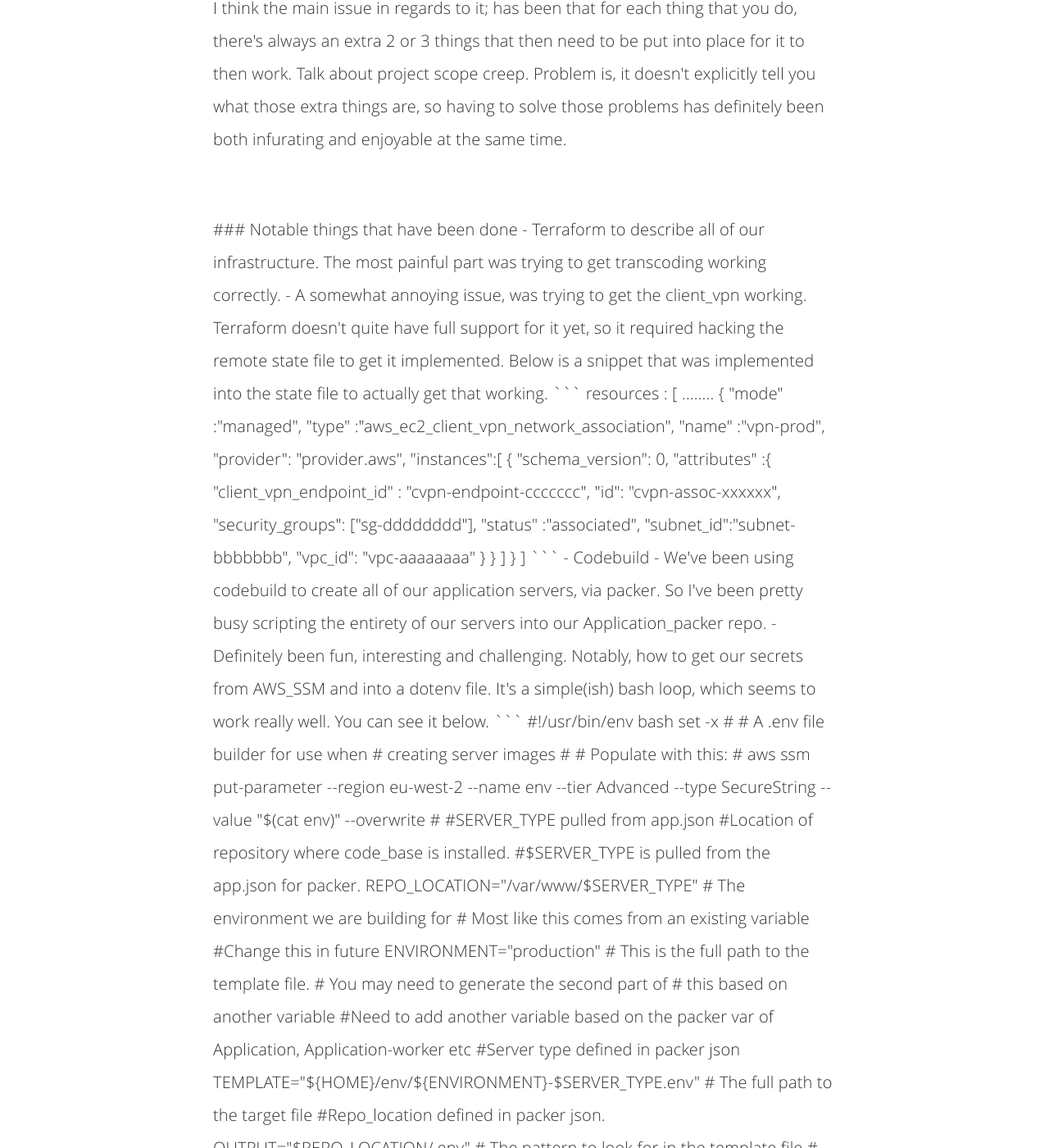
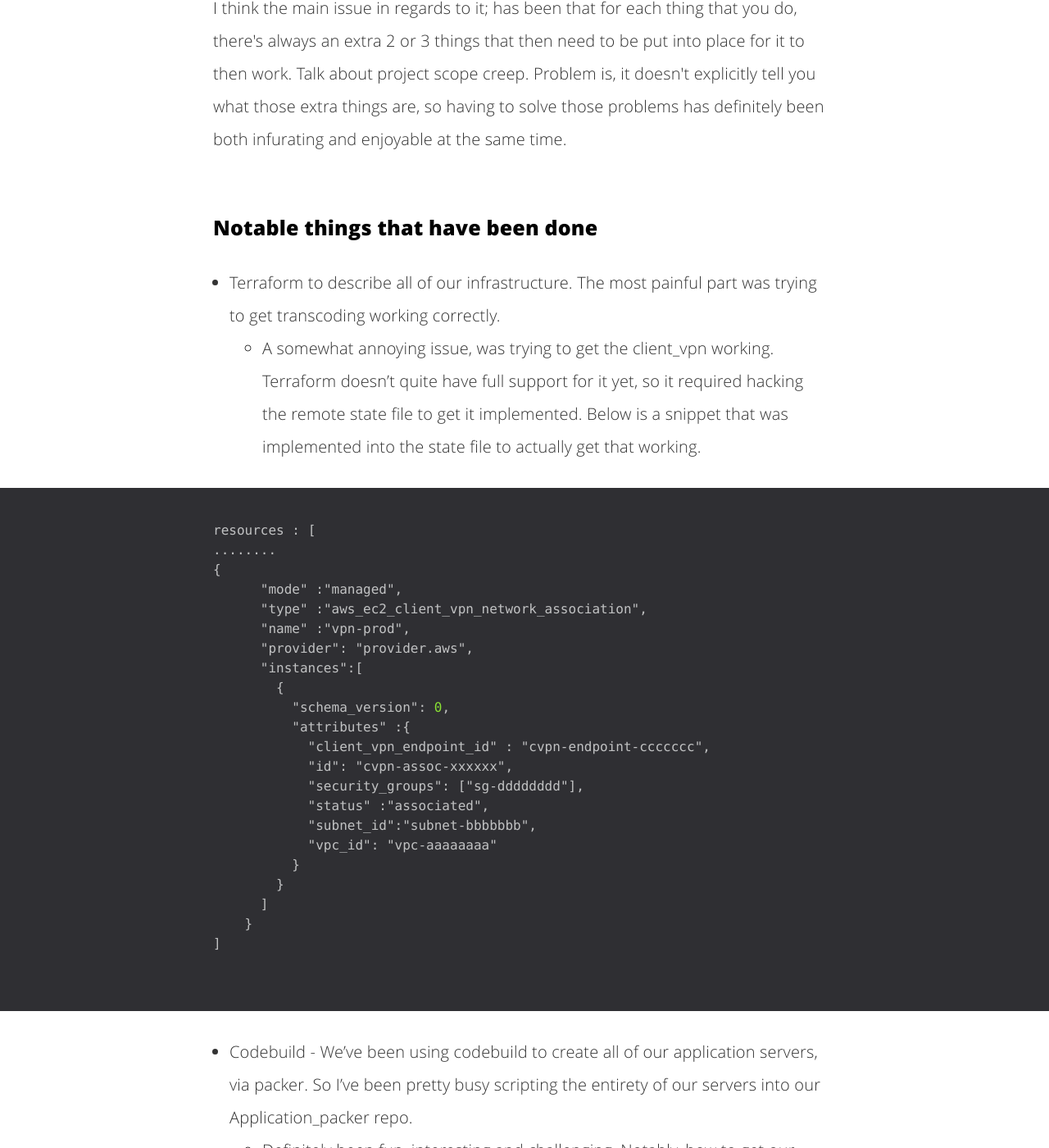
Before and after one commit to OliverBailey/oliverbailey.github.io, a Jekyll site: the page built from _posts/2020-03-27-quarantine_and_progress.md, in a window 1280 px wide and 1400 px high, scrolled down 784 px. Shown: the whole window at 82% size. Built offline with Jekyll 4.4.1, drawn with Linux system fonts in a browser that asks for light colours; some of the changed text lies outside the part shown.

Commit message:
well this isnt appearing as intended

````diff
--- a/_config.yml
+++ b/_config.yml
@@ -6,7 +6,7 @@ url: ""
 
 # User settings
 username: Oliver Bailey
-user_title: Technical Support and Infrastructure Manager
+user_title: Devops/Infrasrtucture Engineer
 email: publicsite@obailey.co.uk
 github_username:  OliverBailey
 linkedin_public_url: oliver-bailey-5687349a # Example: For public profile 'www.linkedin.com/in/john-smith', 'john-smith' is your linkedin_public_url
@@ -14,7 +14,7 @@ profile_picture: https://user-images.githubusercontent.com/8653158/56837661-2010
 
 # Build settings
 markdown: kramdown
-highlighter: rouge
+syntax_highlighter: rouge
 permalink: /:title/
 
 # html minify
--- a/_posts/2020-03-27-quarantine_and_progress.md
+++ b/_posts/2020-03-27-quarantine_and_progress.md
@@ -26,13 +26,15 @@ I think the main issue in regards to it; has been that for each thing that you d
 <br>
 <br>
 </p>
-<p>
+
 
 ### Notable things that have been done
 
 - Terraform to describe all of our infrastructure. The most painful part was trying to get transcoding working correctly.
     - A somewhat annoying issue, was trying to get the client_vpn working. Terraform doesn't quite have full support for it yet, so it required hacking the remote state file to get it implemented. Below is a snippet that was implemented into the state file to actually get that working.
-```
+
+
+```json
 resources : [
 ........
 {
@@ -60,7 +62,7 @@ resources : [
 - Codebuild - We've been using codebuild to create all of our application servers, via packer. So I've been pretty busy scripting the entirety of our servers into our Application_packer repo.
     - Definitely been fun, interesting and challenging. Notably, how to get our secrets from AWS_SSM and into a dotenv file. It's a simple(ish) bash loop, which seems to work really well. You can see it below.
 
-```
+```bash
 #!/usr/bin/env bash
 set -x
 #
````
